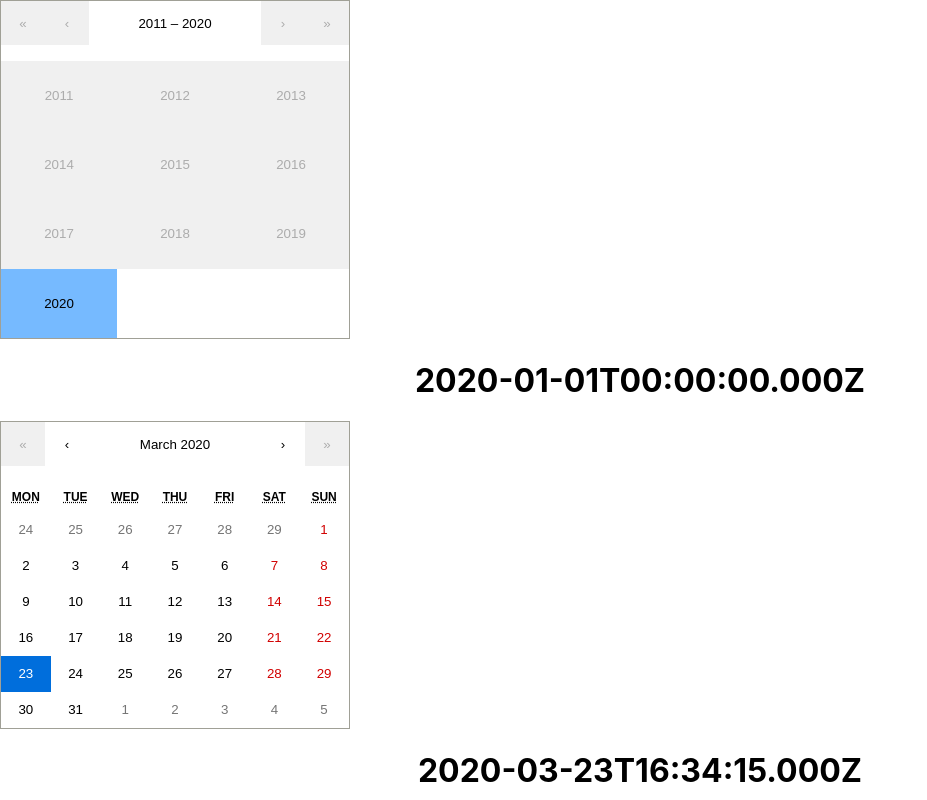
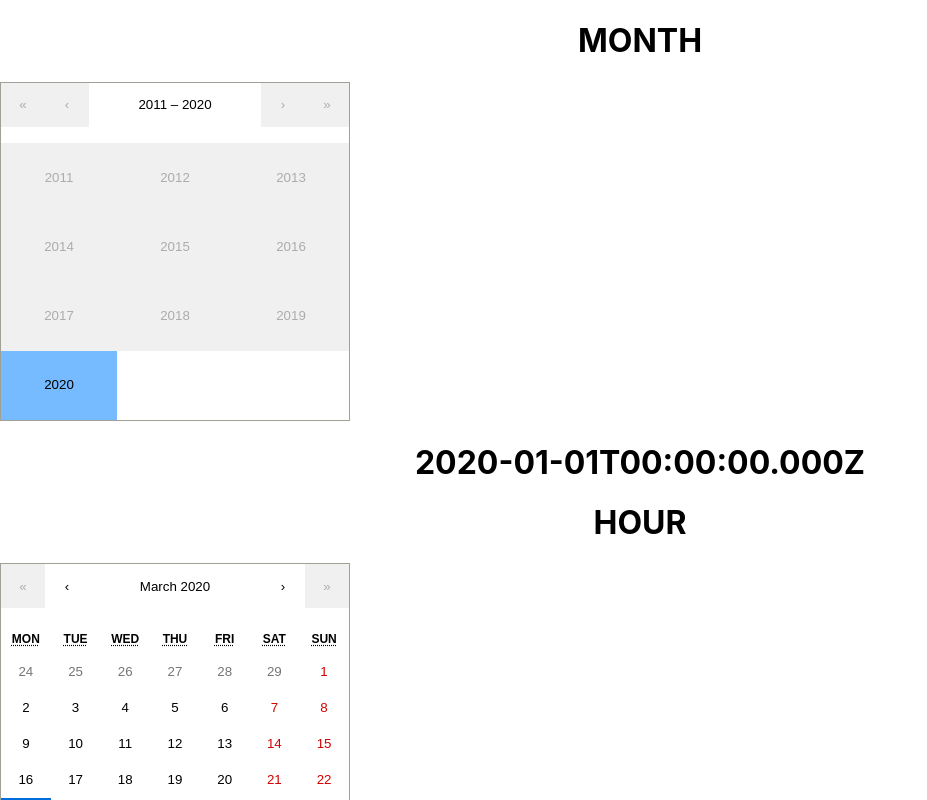
Before and after one commit to edsonMR98/CalendarReact, a React (Create React App) app: page / in a window 1280 px wide. Shown: the top 800 px of the page, without its empty margins (0-927 px from the left). Built offline with nearby package versions, Linux system fonts and the light colour scheme.

Commit message:
h1 added

```diff
--- a/src/components/CalendarHour.js
+++ b/src/components/CalendarHour.js
@@ -12,6 +12,7 @@ class CalendarMonth extends Component {
   render() {
     return (
         <div>
+            <h1>HOUR</h1>
             <Calendar
               onClickDay={this.onChange}
               value={this.state.date}
--- a/src/components/CalendarMonth.js
+++ b/src/components/CalendarMonth.js
@@ -12,6 +12,7 @@ class CalendarMonth extends Component {
   render() {
     return (
         <div>
+            <h1>MONTH</h1>
             <Calendar
               onClickYear={this.onChange}
               value={this.state.date}
```
